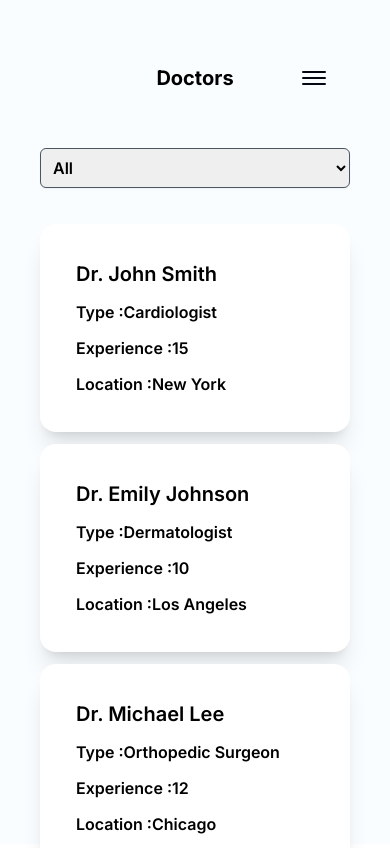
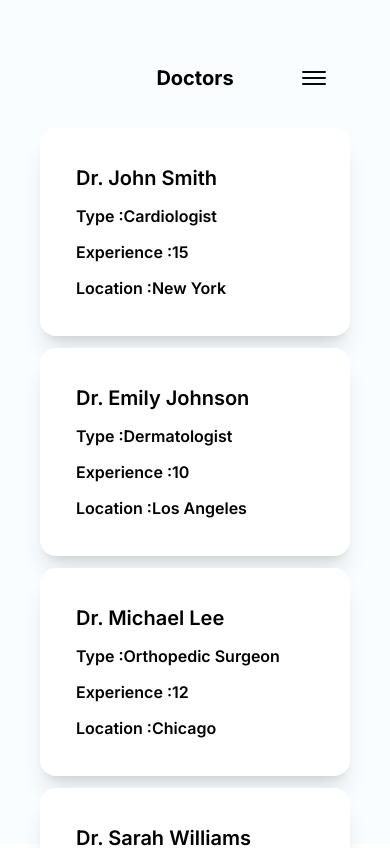
Before and after one commit to Imran-A-K/demo-dashboard-next.js, a Next.js app: page /dashboard/doctors in a window 390 px wide. Shown: the top 848 px of the page. Built offline with nearby package versions, Linux system fonts and the light colour scheme.

Commit message:
merged tabs for small and large tabs

```diff
--- a/app/dashboard/doctors/page.jsx
+++ b/app/dashboard/doctors/page.jsx
@@ -98,12 +98,10 @@ function Doctors() {
   return (
     <section className="sm:px-10">
       <Tabs activeTab={activeTab} tabs={doctorTypes} changeTab={changeTab} />
-      <Table tableData={filteredData} mainData={doctors} />
-      <SelectBar
-        activeTab={activeTab}
-        tabs={doctorTypes}
-        changeTab={changeTab}
-      />
+      <div className="max-sm:hidden">
+        <Table tableData={filteredData} mainData={doctors} />
+      </div>
+
       <div className="sm:hidden">
         {filteredData.map((data, index) => (
           <DoctorCard key={index} data={data} />
--- a/components/Tabs/Tabs.jsx
+++ b/components/Tabs/Tabs.jsx
@@ -11,6 +11,7 @@ function Tabs({
 }) {
   return (
     <article className="py-4 max-sm:hidden">
+      <>
         <div className="flex gap-4 justify-center">
           {tabs.map((tab) => (
             <Button
@@ -23,6 +24,22 @@ function Tabs({
             </Button>
           ))}
         </div>
+      </>
+      <>
+        <div className="md:hidden py-6 my-2">
+          <select
+            className="block w-full font-semibold rounded-md border border-gray-600 shadow-sm focus:border-blue-500 focus:ring focus:ring-teal-600 focus:ring-opacity-50 p-2"
+            value={activeTab}
+            onChange={(e) => changeTab(e.target.value)}
+          >
+            {tabs.map((tab) => (
+              <option key={tab} value={tab}>
+                {tab}
+              </option>
+            ))}
+          </select>
+        </div>
+      </>
     </article>
   );
 }
```
Lines whose indentation alone changed are shown as unchanged.
